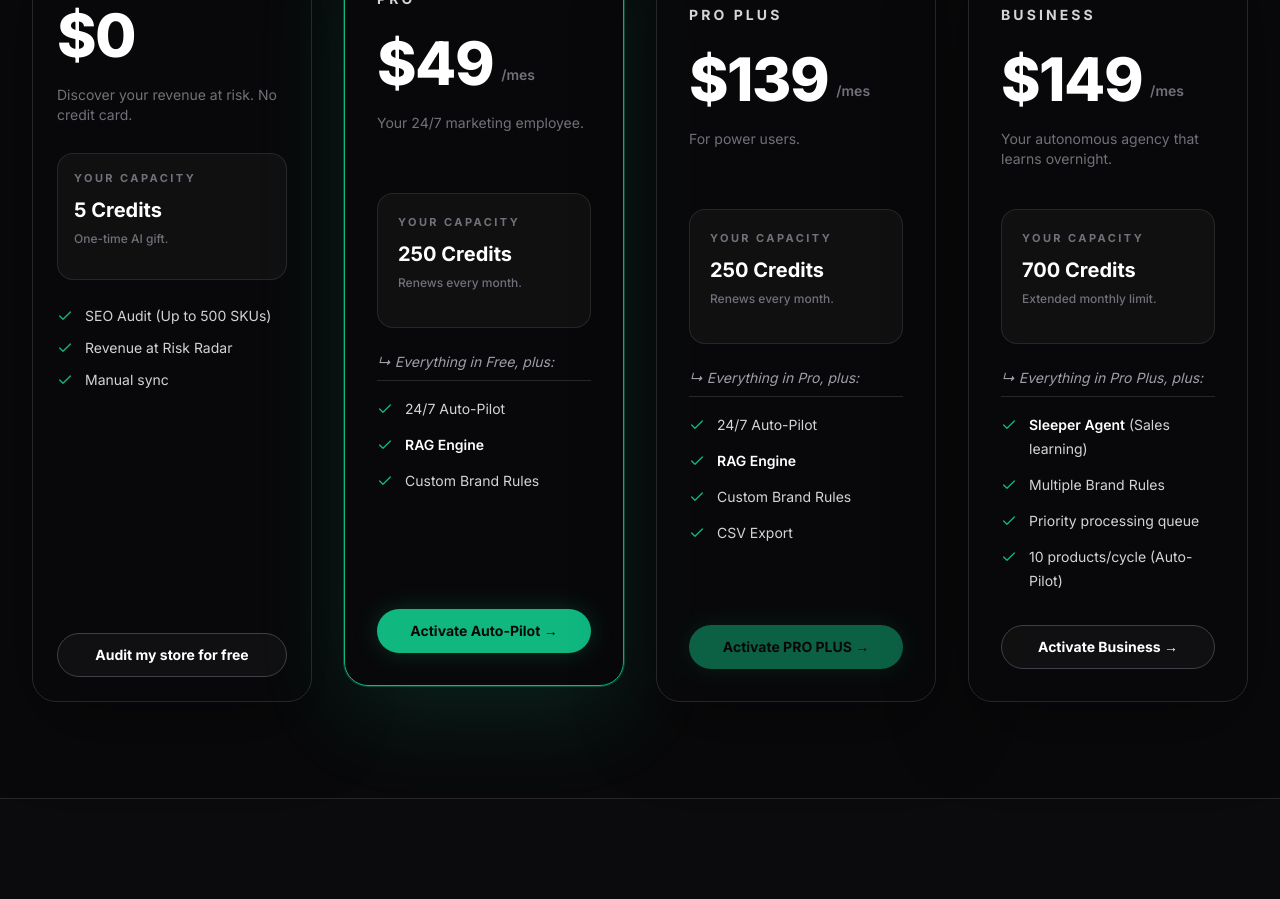
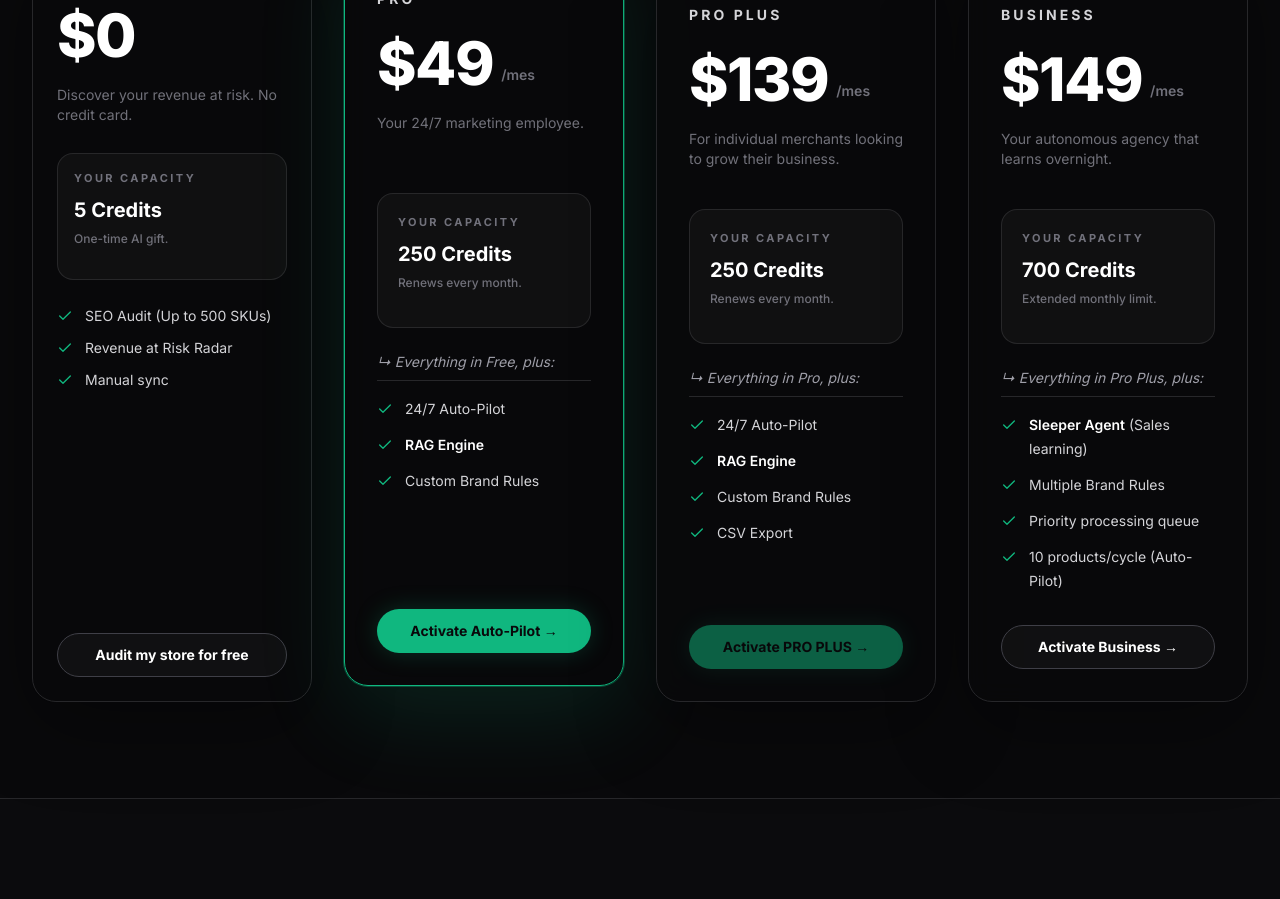
Before and after one commit to Robbin360/katalog-ai, a Next.js app: page / in a window 1280 px wide. Shown: the part 3800-4699 px from the top of the page. Built offline with nearby package versions, Linux system fonts and the light colour scheme; no server answers.

Commit message:
fix: update PRO PLUS subtitle to target individual merchants

```diff
--- a/app/pricing/page.tsx
+++ b/app/pricing/page.tsx
@@ -76,7 +76,7 @@ const PricingPage = () => {
       capacityKey: "landing.pricing.plans.proMax.capacity",
       renewalKey: "landing.pricing.plans.proMax.renewal",
       ctaKey: "landing.pricing.plans.proMax.cta",
-      description: "For power users.",
+      description: "For individual merchants looking to grow their business.",
       monthlyPrice: "$139",
       annualPrice: "$1,499",
       capacity: "250 Credits",
--- a/components/landing/PricingSection.tsx
+++ b/components/landing/PricingSection.tsx
@@ -99,7 +99,7 @@ const plans: PricingPlan[] = [
     capacityKey: "landing.pricing.plans.proMax.capacity",
     renewalKey: "landing.pricing.plans.proMax.renewal",
     ctaKey: "landing.pricing.plans.proMax.cta",
-    description: "For power users.",
+    description: "For individual merchants looking to grow their business.",
     monthlyPrice: "$139",
     annualPrice: "$1,499",
     capacity: "250 Credits",
--- a/lib/locales/en.json
+++ b/lib/locales/en.json
@@ -316,7 +316,7 @@
             },
             "proMax": {
                 "name": "PRO PLUS",
-                "description": "For power users",
+                "description": "For individual merchants looking to grow their business",
                 "capacity": "250 Credits",
                 "renewal": "Renews every month.",
                 "cta": "Activate PRO PLUS →",
@@ -651,7 +651,7 @@
                 },
                 "proMax": {
                     "name": "PRO PLUS",
-                    "desc": "For power users.",
+                    "desc": "For individual merchants looking to grow their business.",
                     "capacity": "250 Credits",
                     "renewal": "Renews every month.",
                     "cta": "Activate PRO PLUS →",
--- a/lib/locales/es.json
+++ b/lib/locales/es.json
@@ -268,7 +268,7 @@
             },
             "proMax": {
                 "name": "PRO PLUS",
-                "description": "Para usuarios avanzados",
+                "description": "Para comerciantes individuales que buscan expandir su negocio",
                 "capacity": "250 Créditos",
                 "renewal": "Se renueva cada mes.",
                 "cta": "Activar PRO PLUS →",
@@ -651,7 +651,7 @@
                 },
                 "proMax": {
                     "name": "PRO PLUS",
-                    "desc": "Para usuarios avanzados.",
+                    "desc": "Para comerciantes individuales que buscan expandir su negocio.",
                     "capacity": "250 Créditos",
                     "renewal": "Se renueva cada mes.",
                     "cta": "Activar PRO PLUS →",
```
